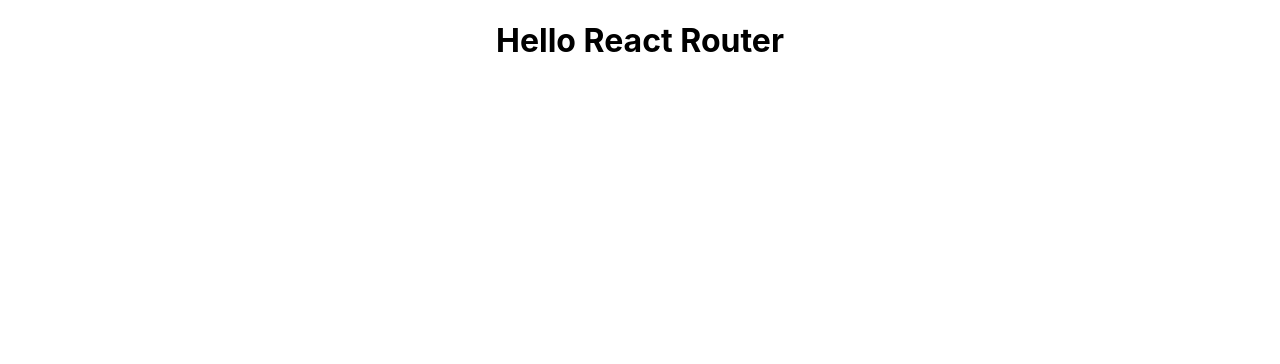
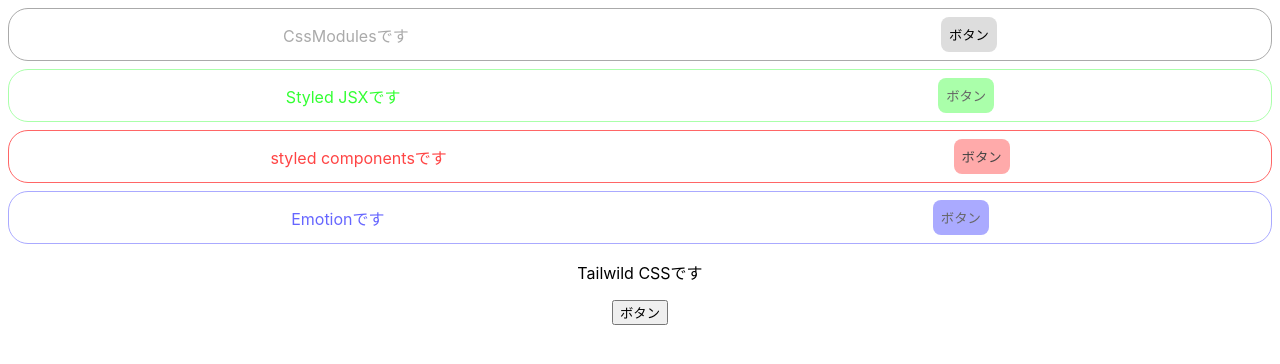
Before and after one commit to hiro881213/react-app, a React (Create React App) app: page /page2 in a window 1280 px wide. Before the commit this address had no page. Shown: the top 364 px of the page. Built offline with nearby package versions, Linux system fonts and the light colour scheme.

Commit message:
ページ遷移処理作成5

```diff
--- a/src/App.jsx
+++ b/src/App.jsx
@@ -1,13 +1,7 @@
 import React from 'react'
 import { BrowserRouter, Routes, Route } from 'react-router-dom';
 import { Page1 } from './Page1'
-
-
-// import { CssModules } from './components/CssModules';
-// import { StyledJsx } from './components/StyledJsx';
-// import { StyledComponents } from './components/StyledComponents'
-// import { Emotion } from './components/Emotion';
-// import { Tailwind } from './components/Tailwind';
+import { Page2 } from './Page2'
 
 import './App.scss';
 
@@ -17,11 +11,10 @@
     <>
       <div className="App">
         <main>
-
           <BrowserRouter>
-            <h1>Hello React Router</h1>
             <Routes>
-              <Route path="/" element={<Page1 />} ></Route>
+              <Route exact path="/" element={<Page1 />} ></Route>
+              <Route path="/page2" element={<Page2 />} ></Route>
             </Routes>
           </BrowserRouter>
         </main>
@@ -31,23 +24,4 @@
 
 }
 
-// function App() {
-
-
-
-
-  // return (
-  //   <>
-
-  //       <CssModules />
-  //       <StyledJsx />
-  //       <StyledComponents />
-  //       <Emotion />
-  //       <Tailwind /> */}
-  //     </main>
-  //   </div>
-  //   </>
-  // );
-// }
-
 export default App;
--- /dev/null
+++ b/src/Page2.jsx
@@ -0,0 +1,19 @@
+import { CssModules } from './components/CssModules';
+import { StyledJsx } from './components/StyledJsx';
+import { StyledComponents } from './components/StyledComponents'
+import { Emotion } from './components/Emotion';
+import { Tailwind } from './components/Tailwind';
+
+export const Page2 = () => {
+
+    return (
+        <>
+            <CssModules />
+            <StyledJsx />
+            <StyledComponents />
+            <Emotion />
+            <Tailwind />
+        </>
+    );
+
+};
```
